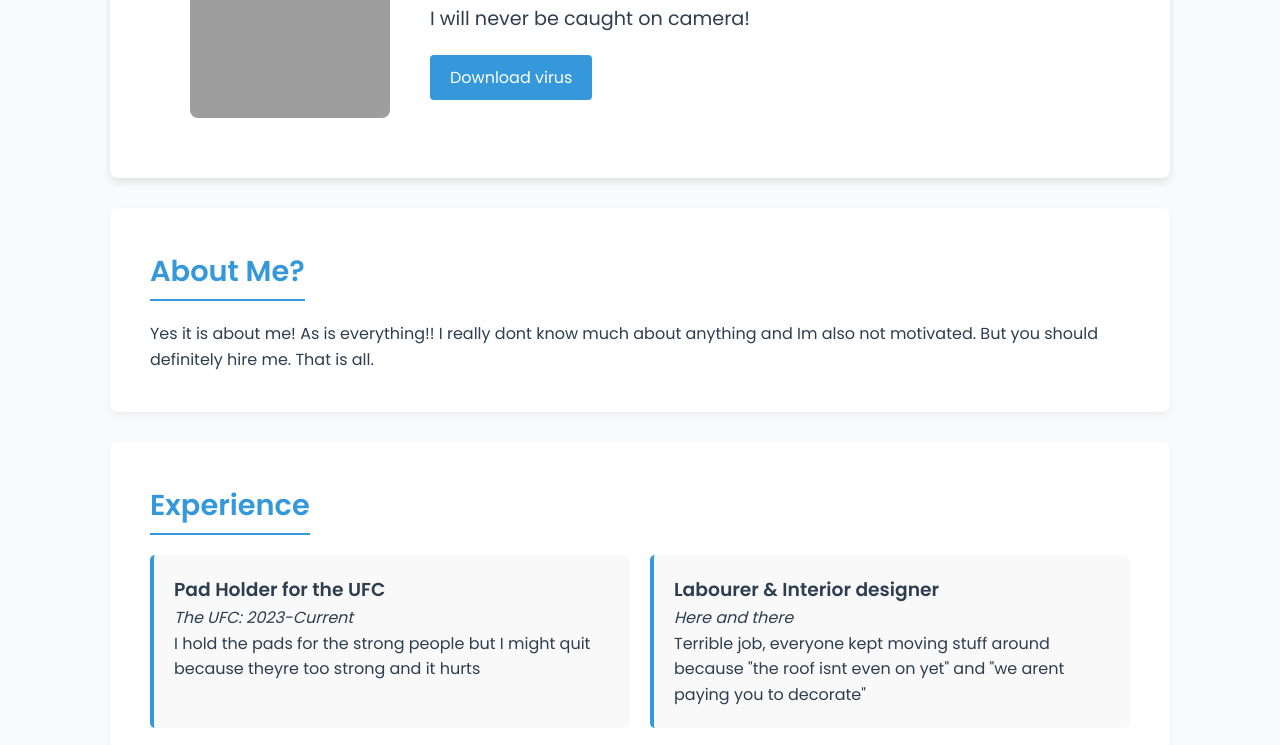
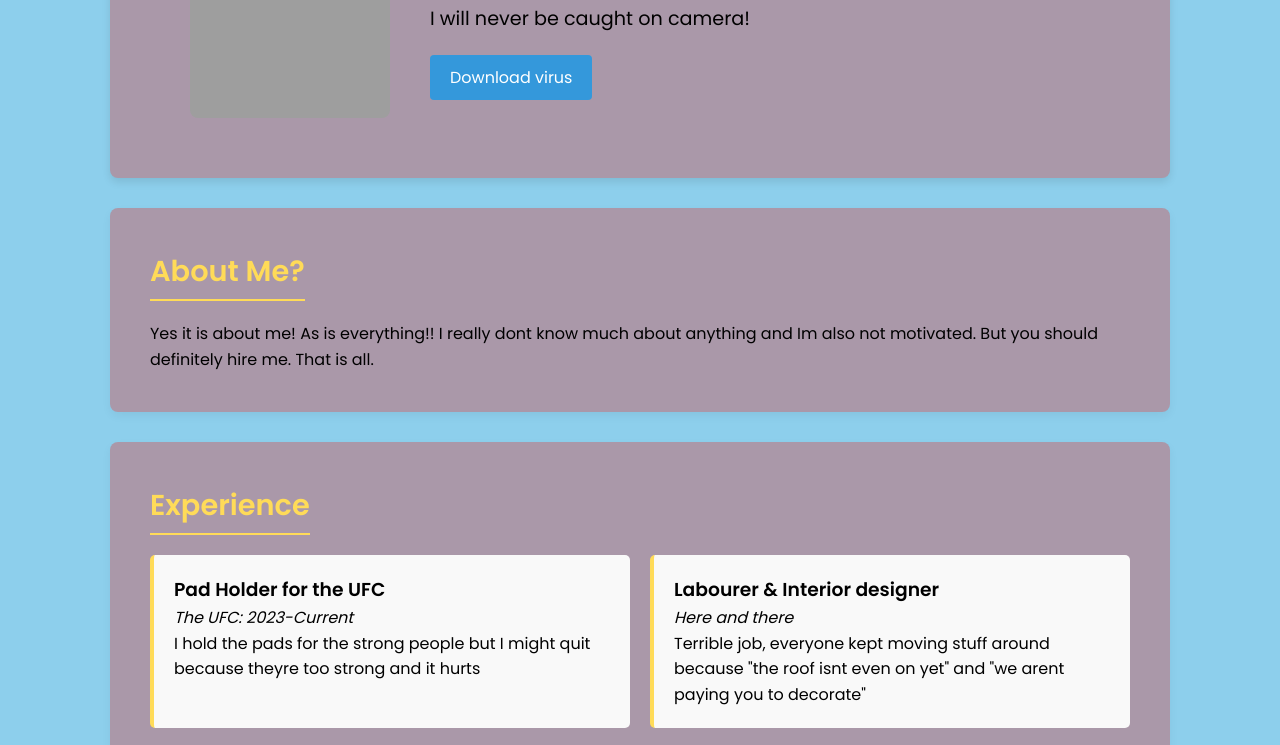
Before and after one commit to Idabeast12/idabeast12.github.io, a plain HTML site: page index.html in a window 1280 px wide. Shown: the part 242-987 px from the top of the page. Drawn offline with nearby package versions, Linux system fonts and the light colour scheme; grey boxes are pictures that could not be loaded.

Commit message:
Update styles.css

```diff
--- a/styles.css
+++ b/styles.css
@@ -6,12 +6,12 @@
 
 /* Light-mode Colours */
 :root {
-   --primary-bg: #f9fafb;
-   --secondary-bg: #ffffff;
+   --primary-bg: #8dcfec;
+   --secondary-bg: #AA98A9;
    --card-bg: #f9f9f9; /* Card background */
    --header-bg: #283e4a; /* Navy-ish header background */
-   --text-color: #2c3e50; /* Dark grayish-blue text */
-   --accent-color: #3498db; /* blue accent color */
+   --text-color: #00000; /* Dark grayish-blue text */
+   --accent-color: #FFDB58; /* blue accent color */
    --button-bg: #3498db;
    --button-hover-bg: #2980b9;
 }
@@ -22,7 +22,7 @@ body.dark-mode {
    --secondary-bg: #1e1e1e;
    --card-bg: #2c2c2c;
    --header-bg: #333;
-   --text-color: #e0e0e0;
+   --text-color: #FFFFFFF;
    --accent-color: #3498db;
    --button-bg: #3498db;
    --button-hover-bg: #2980b9;
```
